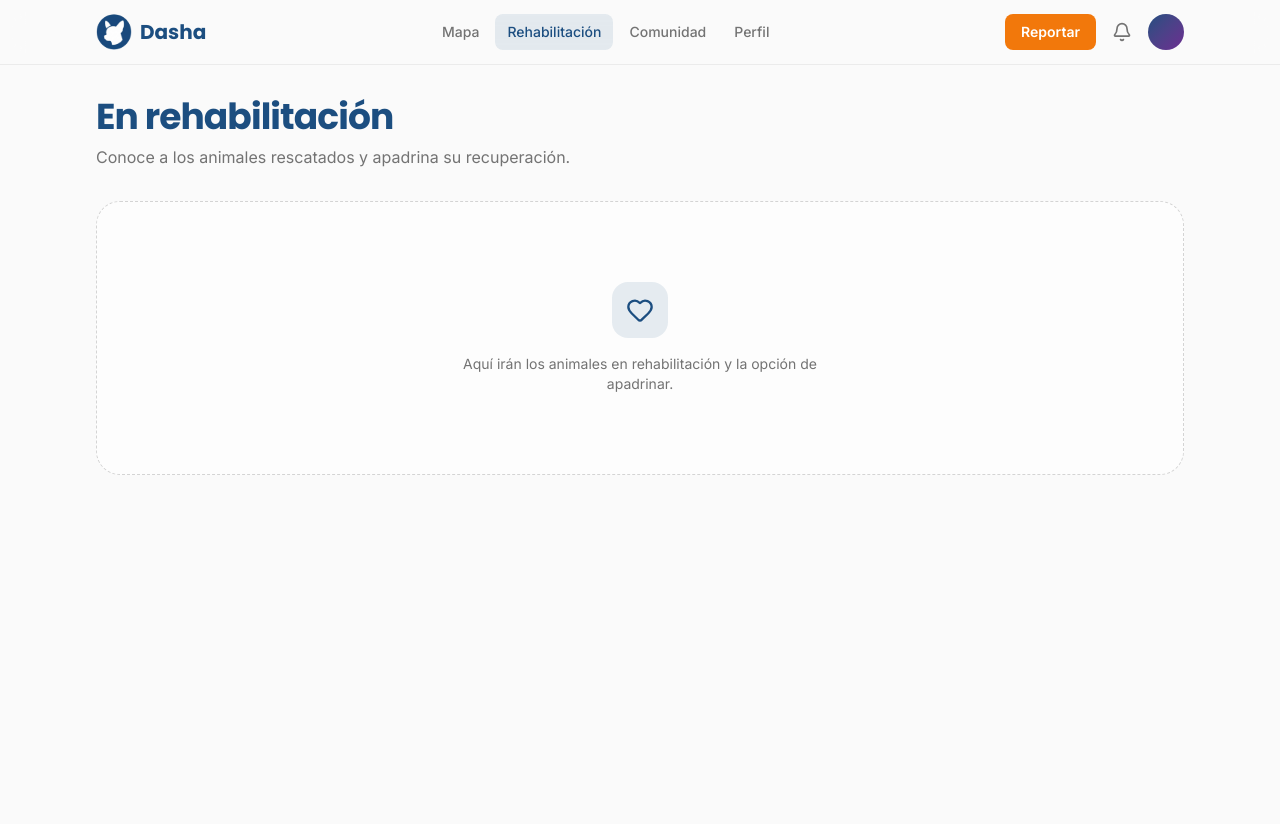
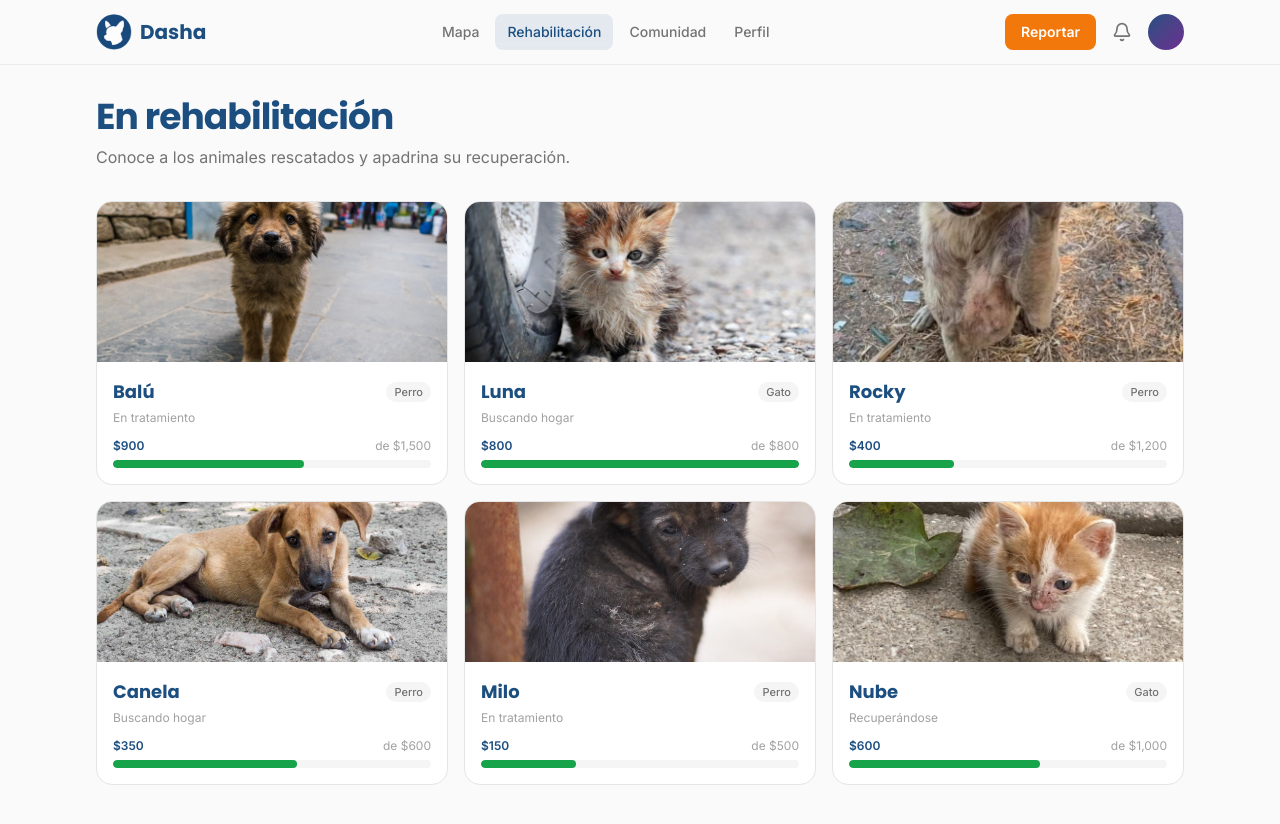
Before and after one commit to MikeBarranco/Dasha, a React (Vite) app in the folder frontend/: page /rehabilitacion in a window 1280 px wide. Shown: the top 824 px of the page. Before the commit the page ends 800 px from the top, so only its background shows below. Built offline with nearby package versions, Linux system fonts and the light colour scheme.

Commit message:
feat(frontend): seccion en rehabilitacion con apadrinamiento
- Grid de animales rescatados con barra de progreso de donacion
- Perfil con historia, diagnostico, veterinaria y estado
- Botones de apadrinar y ofrecer recurso

```diff
--- /dev/null
+++ b/frontend/src/components/rehab/AnimalDetail.tsx
@@ -0,0 +1,86 @@
+import { motion } from 'motion/react';
+import { X, Heart, Gift, Stethoscope, MapPin } from 'lucide-react';
+import { ProgressBar } from '../ui/ProgressBar';
+import type { Animal } from '../../data/mockAnimals';
+
+type AnimalDetailProps = {
+  animal: Animal;
+  onClose: () => void;
+};
+
+export function AnimalDetail({ animal, onClose }: AnimalDetailProps) {
+  return (
+    <div className="fixed inset-0 z-50 flex items-end justify-center sm:items-center">
+      <motion.div
+        className="absolute inset-0 bg-black/30"
+        initial={{ opacity: 0 }}
+        animate={{ opacity: 1 }}
+        exit={{ opacity: 0 }}
+        onClick={onClose}
+      />
+
+      <motion.div
+        className="relative max-h-[88vh] w-full max-w-md overflow-y-auto rounded-t-3xl bg-white shadow-xl sm:rounded-3xl"
+        initial={{ y: '100%' }}
+        animate={{ y: 0 }}
+        exit={{ y: '100%' }}
+        transition={{ type: 'spring', damping: 30, stiffness: 300 }}
+      >
+        <div className="relative">
+          <img src={animal.photo} alt={animal.name} className="h-56 w-full object-cover" />
+          <span className="absolute left-3 top-3 rounded-full bg-white/90 px-3 py-1 text-xs font-semibold text-cobalto">
+            {animal.status}
+          </span>
+          <button
+            type="button"
+            onClick={onClose}
+            aria-label="Cerrar"
+            className="absolute right-3 top-3 rounded-full bg-white/90 p-2 text-neutral-700 shadow"
+          >
+            <X className="h-5 w-5" />
+          </button>
+        </div>
+
+        <div className="p-5">
+          <div className="flex items-center justify-between">
+            <h2 className="font-display text-2xl font-bold text-cobalto">{animal.name}</h2>
+            <span className="rounded-full bg-neutral-100 px-3 py-1 text-xs font-medium text-neutral-500">
+              {animal.species === 'perro' ? 'Perro' : 'Gato'}
+            </span>
+          </div>
+
+          <p className="mt-3 text-sm text-neutral-600">{animal.story}</p>
+
+          <div className="mt-4 space-y-2 text-sm text-neutral-600">
+            <p className="flex items-center gap-2">
+              <Stethoscope className="h-4 w-4 text-cobalto" /> {animal.diagnosis}
+            </p>
+            <p className="flex items-center gap-2">
+              <MapPin className="h-4 w-4 text-cobalto" /> {animal.vet}
+            </p>
+          </div>
+
+          <div className="mt-5">
+            <ProgressBar raised={animal.totalRaised} needed={animal.totalNeeded} />
+          </div>
+
+          <div className="mt-5 flex gap-3">
+            <button
+              type="button"
+              className="flex flex-1 items-center justify-center gap-2 rounded-xl bg-purpura py-3 font-semibold text-white transition-opacity hover:opacity-90"
+            >
+              <Heart className="h-5 w-5" /> Apadrinar
+            </button>
+            <button
+              type="button"
+              aria-label="Ofrecer recurso"
+              className="flex items-center justify-center rounded-xl border border-neutral-200 px-4 text-neutral-600 transition-colors hover:bg-neutral-50"
+            >
+              <Gift className="h-5 w-5" />
+            </button>
+          </div>
+        </div>
+      </motion.div>
+    </div>
+  );
+}
--- /dev/null
+++ b/frontend/src/components/ui/ProgressBar.tsx
@@ -0,0 +1,20 @@
+type ProgressBarProps = {
+  raised: number;
+  needed: number;
+};
+
+export function ProgressBar({ raised, needed }: ProgressBarProps) {
+  const percent = needed > 0 ? Math.min(100, Math.round((raised / needed) * 100)) : 0;
+
+  return (
+    <div>
+      <div className="flex items-center justify-between text-xs">
+        <span className="font-semibold text-cobalto">${raised.toLocaleString('es-MX')}</span>
+        <span className="text-neutral-400">de ${needed.toLocaleString('es-MX')}</span>
+      </div>
+      <div className="mt-1.5 h-2 w-full overflow-hidden rounded-full bg-neutral-100">
+        <div className="h-full rounded-full bg-exito" style={{ width: `${percent}%` }} />
+      </div>
+    </div>
+  );
+}
--- /dev/null
+++ b/frontend/src/data/mockAnimals.ts
@@ -0,0 +1,91 @@
+export type AnimalStatus = 'En tratamiento' | 'Recuperándose' | 'Buscando hogar';
+
+export type Animal = {
+  id: string;
+  name: string;
+  species: 'perro' | 'gato';
+  photo: string;
+  story: string;
+  diagnosis: string;
+  vet: string;
+  totalNeeded: number;
+  totalRaised: number;
+  status: AnimalStatus;
+};
+
+export const mockAnimals: Animal[] = [
+  {
+    id: 'a1',
+    name: 'Balú',
+    species: 'perro',
+    photo: '/seed/perrito1.jpg',
+    story:
+      'Lo rescataron en San Manuel después de que un voluntario respondiera a un reporte. Llegó asustado, pero cada día está mejor.',
+    diagnosis: 'Fractura en pata trasera, en recuperación',
+    vet: 'Vet San Manuel',
+    totalNeeded: 1500,
+    totalRaised: 900,
+    status: 'En tratamiento',
+  },
+  {
+    id: 'a2',
+    name: 'Luna',
+    species: 'gato',
+    photo: '/seed/gatito9.jpg',
+    story:
+      'Gatita encontrada cerca del parque, sola y con hambre. Ya recuperó su peso y ahora busca una familia.',
+    diagnosis: 'Desnutrición leve, ya superada',
+    vet: 'Clínica Huellitas',
+    totalNeeded: 800,
+    totalRaised: 800,
+    status: 'Buscando hogar',
+  },
+  {
+    id: 'a3',
+    name: 'Rocky',
+    species: 'perro',
+    photo: '/seed/perrito5.jpg',
+    story: 'Andaba entre los coches en La Paz. Un voluntario lo aseguró justo a tiempo.',
+    diagnosis: 'Infección en la piel, en tratamiento',
+    vet: 'Vet San Manuel',
+    totalNeeded: 1200,
+    totalRaised: 400,
+    status: 'En tratamiento',
+  },
+  {
+    id: 'a4',
+    name: 'Canela',
+    species: 'perro',
+    photo: '/seed/perrito2.jpg',
+    story: 'Reportada como perdida y nadie la reclamó. Es muy cariñosa y está sana.',
+    diagnosis: 'Esterilización y vacunas al día',
+    vet: 'CAETO',
+    totalNeeded: 600,
+    totalRaised: 350,
+    status: 'Buscando hogar',
+  },
+  {
+    id: 'a5',
+    name: 'Milo',
+    species: 'perro',
+    photo: '/seed/cachorrito16.jpg',
+    story: 'Cachorro abandonado en una esquina de La Hacienda. Pequeño, juguetón y con muchas ganas.',
+    diagnosis: 'Revisión general y primeras vacunas',
+    vet: 'Clínica Huellitas',
+    totalNeeded: 500,
+    totalRaised: 150,
+    status: 'En tratamiento',
+  },
+  {
+    id: 'a6',
+    name: 'Nube',
+    species: 'gato',
+    photo: '/seed/gatitoherido10.jpg',
+    story: 'Llegó con una herida que un padrino ayudó a curar. Ya casi está listo para su hogar.',
+    diagnosis: 'Herida en proceso de cicatrización',
+    vet: 'Vet San Manuel',
+    totalNeeded: 1000,
+    totalRaised: 600,
+    status: 'Recuperándose',
+  },
+];
--- a/frontend/src/pages/RehabilitacionPage.tsx
+++ b/frontend/src/pages/RehabilitacionPage.tsx
@@ -1,18 +1,51 @@
-import { Heart } from 'lucide-react';
+import { useState } from 'react';
+import { AnimatePresence, motion } from 'motion/react';
 import { PageHeader } from '../components/ui/PageHeader';
-import { ComingSoon } from '../components/ui/ComingSoon';
+import { ProgressBar } from '../components/ui/ProgressBar';
+import { AnimalDetail } from '../components/rehab/AnimalDetail';
+import { mockAnimals, type Animal } from '../data/mockAnimals';
 
 export function RehabilitacionPage() {
+  const [selected, setSelected] = useState<Animal | null>(null);
+
   return (
     <div>
       <PageHeader
         title="En rehabilitación"
         subtitle="Conoce a los animales rescatados y apadrina su recuperación."
       />
-      <ComingSoon
-        icon={Heart}
-        message="Aquí irán los animales en rehabilitación y la opción de apadrinar."
-      />
+
+      <div className="grid grid-cols-1 gap-4 sm:grid-cols-2 lg:grid-cols-3">
+        {mockAnimals.map((animal, index) => (
+          <motion.button
+            key={animal.id}
+            type="button"
+            onClick={() => setSelected(animal)}
+            initial={{ opacity: 0, y: 12 }}
+            animate={{ opacity: 1, y: 0 }}
+            transition={{ duration: 0.3, delay: index * 0.05, ease: 'easeOut' }}
+            className="overflow-hidden rounded-2xl border border-neutral-200 bg-white text-left transition-shadow hover:shadow-md"
+          >
+            <img src={animal.photo} alt={animal.name} className="h-40 w-full object-cover" />
+            <div className="p-4">
+              <div className="flex items-center justify-between">
+                <h3 className="font-display text-lg font-bold text-cobalto">{animal.name}</h3>
+                <span className="rounded-full bg-neutral-100 px-2 py-0.5 text-[11px] font-medium text-neutral-500">
+                  {animal.species === 'perro' ? 'Perro' : 'Gato'}
+                </span>
+              </div>
+              <p className="mt-1 text-xs text-neutral-400">{animal.status}</p>
+              <div className="mt-3">
+                <ProgressBar raised={animal.totalRaised} needed={animal.totalNeeded} />
+              </div>
+            </div>
+          </motion.button>
+        ))}
+      </div>
+
+      <AnimatePresence>
+        {selected && <AnimalDetail animal={selected} onClose={() => setSelected(null)} />}
+      </AnimatePresence>
     </div>
   );
 }
```
